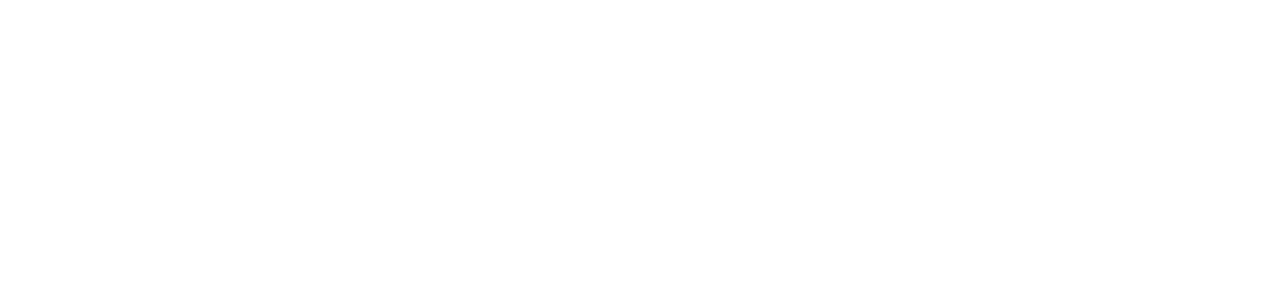
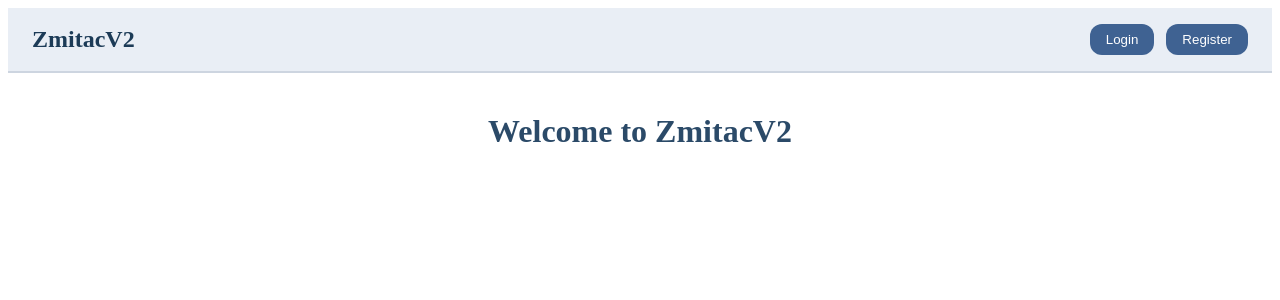
Before and after one commit to SE25-Dev/Angular-Project, an Angular app: page / in a window 1280 px wide. Shown: the top 300 px of the page. Built offline with nearby package versions, Linux system fonts and the light colour scheme.

Commit message:
site basics

```diff
--- a/src/app/app.component.ts
+++ b/src/app/app.component.ts
@@ -1,12 +1,14 @@
-// src/app/app.component.ts
 import { Component } from '@angular/core';
 import { RouterOutlet } from '@angular/router';
+import { HeaderComponent } from './components/header/header.component';
 
 @Component({
   selector: 'app-root',
   standalone: true,
-  imports: [RouterOutlet],
-  template: `<router-outlet></router-outlet>`,
-  styles: []
+  imports: [RouterOutlet, HeaderComponent],
+  template: `
+    <app-header></app-header>
+    <router-outlet></router-outlet>
+  `
 })
 export class AppComponent {}
--- a/src/app/app.routes.ts
+++ b/src/app/app.routes.ts
@@ -1,3 +1,6 @@
 import { Routes } from '@angular/router';
+import { HomeComponent } from './home/home.component';
 
-export const routes: Routes = [];
+export const routes: Routes = [
+  { path: '', component: HomeComponent }
+];
--- a/src/app/components/header/header.component.html
+++ b/src/app/components/header/header.component.html
@@ -1 +1,8 @@
-<p>header works!</p>
+<header class="header">
+  <div class="logo">ZmitacV2</div>
+
+  <div class="actions">
+    <button class="btn">Login</button>
+    <button class="btn">Register</button>
+  </div>
+</header>
--- a/src/app/components/header/header.component.scss
+++ b/src/app/components/header/header.component.scss
@@ -0,0 +1,33 @@
+.header {
+  display: flex;
+  justify-content: space-between;
+  align-items: center;
+  padding: 16px 24px;
+  background-color: #e9eef5;
+  border-bottom: 2px solid #cdd5e0;
+}
+
+.logo {
+  font-size: 24px;
+  font-weight: 700;
+  color: #1c3b57;
+}
+
+.actions {
+  display: flex;
+  gap: 12px;
+}
+
+.btn {
+  background-color: #3f6292;
+  color: white;
+  border: none;
+  padding: 8px 16px;
+  border-radius: 12px;
+  cursor: pointer;
+  transition: 0.2s ease-in-out;
+}
+
+.btn:hover {
+  background-color: #547ba8;
+}
--- /dev/null
+++ b/src/app/home/home.component.html
@@ -0,0 +1 @@
+<h1>Welcome to ZmitacV2</h1>
--- /dev/null
+++ b/src/app/home/home.component.scss
@@ -0,0 +1,7 @@
+h1 {
+  text-align: center;
+  margin-top: 40px;
+  color: #2b4a68;
+  font-size: 32px;
+  font-weight: 600;
+}
--- a/src/main.ts
+++ b/src/main.ts
@@ -1,9 +1,10 @@
 import { bootstrapApplication } from '@angular/platform-browser';
 import { provideRouter } from '@angular/router';
 import { AppComponent } from './app/app.component';
+import { routes } from './app/app.routes';
 
 bootstrapApplication(AppComponent, {
   providers: [
-    provideRouter([])
+    provideRouter(routes)
   ]
 }).catch(err => console.error(err));
```
Also changed, not shown: src/app/home/home.component.ts (added, +12 -0 lines), 1 other file (tests, documents, lock files or other folders).
